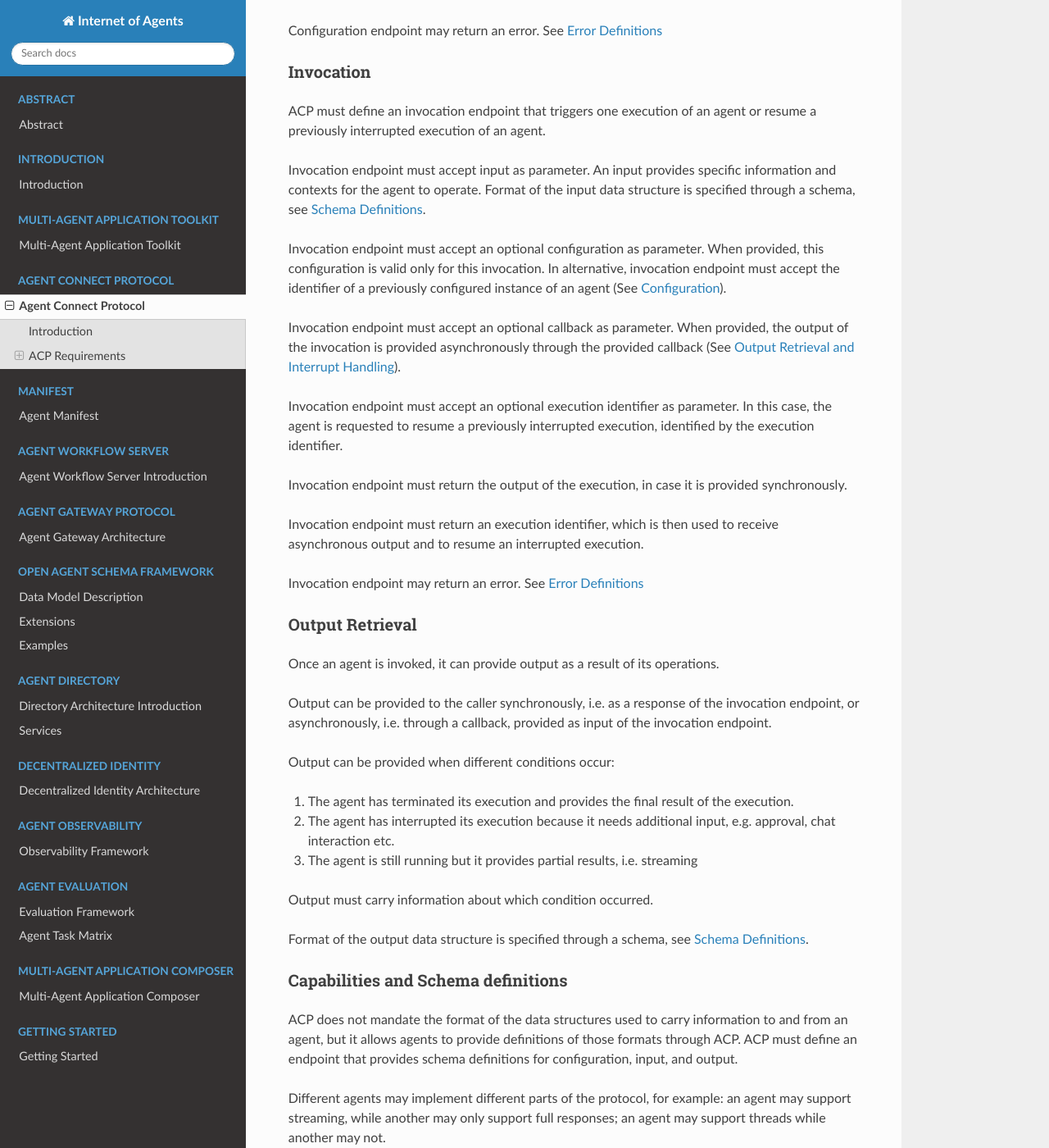
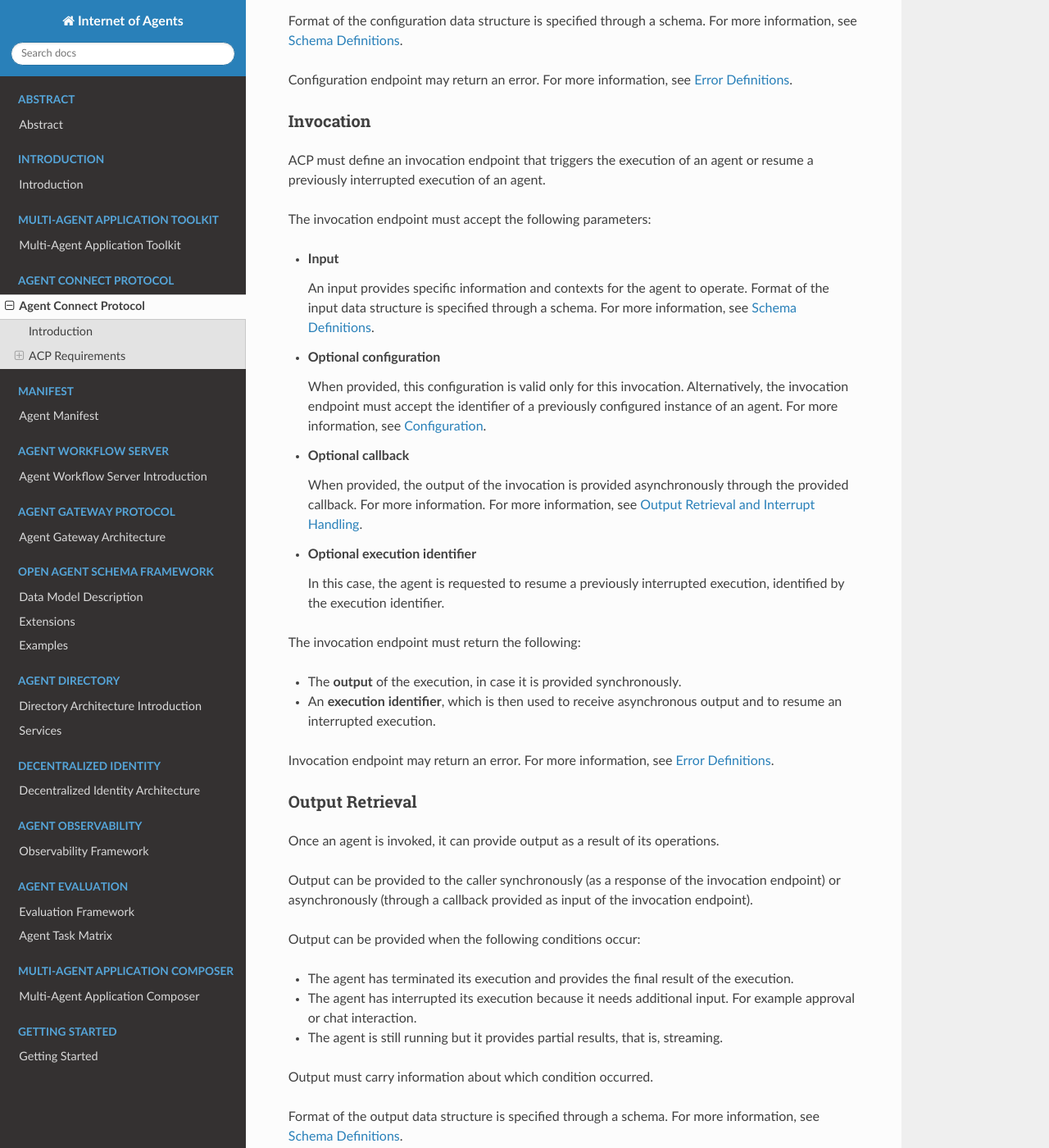
Before and after one commit to papimenon/docs, a Sphinx documentation site: the page built from docs/pages/connect.md, in a window 1280 px wide and 1400 px high, scrolled down 1834 px. Shown: the whole window at 82% size. Built offline with Sphinx 7.4.7 and the Read the Docs theme 3.1.0, drawn with Linux system fonts in a browser that asks for light colours; pages that are not in the unit, such as notebooks, are missing from menus; some of the changed text lies outside the part shown.

```diff
--- a/docs/pages/connect.md
+++ b/docs/pages/connect.md
@@ -2,19 +2,17 @@
 
 ## Introduction
 
-Existing Multi-Agent Systems (MAS) provide convenient ways to build Multi-Agent applications that combine various agents and enable them to communicate with each other.
+Existing Multi-Agent Systems (MAS) provide convenient ways to build Multi-Agent Applications (MAAs) that combine various agents and enable them to communicate with each other. Such communication occurs within the MAS using internal mechanisms and APIs.
 
-Such communication occurs within the MAS using internal mechanisms and APIs.
-
-Building the Internet of Agents requires agents built by different parties, potentially for different MAS and potentially running in different locations to interact.
+Building the Internet of Agents (IoA) requires agents built by different parties, potentially for different MAS and potentially running in different locations to interact.
 
 While interaction between co-located agents implemented through the same MAS is trivial, it is harder in case the agents are not natively compatible or in case they run in different locations.
 
-We propose a solution where all agents are able to communicate over the network using a standard protocol to interoperate. We call it the **Agent Connect Protocol**, we also interchangeably use the acronym **ACP** to refer to it.
+We propose a solution where all agents are able to communicate over the network using a standard protocol to interoperate. We call it the **Agent Connect Protocol** (**ACP**).
 
-This document describes the main requirements and design principles of ACP.
+This document describes the main requirements and design principles of the ACP.
 
-The current specification of ACP can be found [here](https://agntcy.github.io/acp-spec), ACP Software Development Kit can be found [here](https://agntcy.github.io/acp-sdk).
+The current specification of the ACP can be found [here](https://spec.acp.agntcy.org/).
 
 ## ACP Requirements
 
@@ -23,9 +21,14 @@ Agent Connect Protocol needs to formally specify the network interactions needed
 * **Authentication**: Define how caller authenticates with an agent and what its permissions are.
 * **Configuration**: Define how to configure a remote agent.
 * **Invocation**: Define how to invoke a remote agent providing input for its execution.
-* **Output retrieval and interrupt Handling**: Define how to retrieve the result of an agent invocation. Different interaction modes should be supported: synchronous, asynchronous, and streaming. This should include interrupt handling, i.e. how agents notify the caller about execution suspension to ask for additional input.
+* **Output retrieval and interrupt Handling**: Define how to retrieve the result of an agent invocation. Different interaction modes should be supported:
+    * Synchronous
+    * Asynchronous
+    * Streaming
+
+    This should include interrupt handling. That is, how agents notify the caller about execution suspension to ask for additional input.
 * **Capabilities and Schema definitions**: Retrieve details about the agent supported capabilities and the data structures definitions for configuration, input, and output.
-* **Error definitions**: receive error notifications with meaningful error codes and explanations.
+* **Error definitions**: Receive error notifications with meaningful error codes and explanations.
 
 
 ### Authentication and Authorization
@@ -51,65 +55,81 @@ This endpoint must be distinct by the invocation endpoint, in this case it must
 
 Invocation endpoint should also provide an option to specify the configuration. In this case the configuration is valid only for the specific invocation.
 
-Format of the configuration data structure is specified through a schema, see [Schema Definitions](#schemas)
+Format of the configuration data structure is specified through a schema. For more information, see [Schema Definitions](#schemas).
 
-Configuration endpoint may return an error. See [Error Definitions](#errors)
+Configuration endpoint may return an error. For more information, see [Error Definitions](#errors).
 
 <a id="invocation"></a>
 ### Invocation
-ACP must define an invocation endpoint that triggers one execution of an agent or resume a previously interrupted execution of an agent.
 
-Invocation endpoint must accept input as parameter. An input provides specific information and contexts for the agent to operate. Format of the input data structure is specified through a schema, see [Schema Definitions](#schemas).
+ACP must define an invocation endpoint that triggers the execution of an agent or resume a previously interrupted execution of an agent.
 
-Invocation endpoint must accept an optional configuration as parameter. When provided, this configuration is valid only for this invocation. In alternative, invocation endpoint must accept the identifier of a previously configured instance of an agent (See [Configuration](#configuration)).
+The invocation endpoint must accept the following parameters:
 
-Invocation endpoint must accept an optional callback as parameter. When provided, the output of the invocation is provided asynchronously through the provided callback (See [Output Retrieval and Interrupt Handling](#output)).
+* **Input**
 
-Invocation endpoint must accept an optional execution identifier as parameter. In this case, the agent is requested to resume a previously interrupted execution, identified by the execution identifier.
+    An input provides specific information and contexts for the agent to operate. Format of the input data structure is specified through a schema. For more information, see [Schema Definitions](#schemas).
 
-Invocation endpoint must return the output of the execution, in case it is provided synchronously.
+* **Optional configuration**
 
-Invocation endpoint must return an execution identifier, which is then used to receive asynchronous output and to resume an interrupted execution.
+    When provided, this configuration is valid only for this invocation. Alternatively, the invocation endpoint must accept the identifier of a previously configured instance of an agent. For more information, see [Configuration](#configuration).
 
-Invocation endpoint may return an error. See [Error Definitions](#errors)
+* **Optional callback**
+
+    When provided, the output of the invocation is provided asynchronously through the provided callback. For more information. For more information, see [Output Retrieval and Interrupt Handling](#output).
+
+* **Optional execution identifier**
+
+    In this case, the agent is requested to resume a previously interrupted execution, identified by the execution identifier.
+
+The invocation endpoint must return the following:
+
+* The **output** of the execution, in case it is provided synchronously.
+* An **execution identifier**, which is then used to receive asynchronous output and to resume an interrupted execution.
+
+Invocation endpoint may return an error. For more information, see [Error Definitions](#errors).
 
 <a id="output"></a>
 ### Output Retrieval
+
 Once an agent is invoked, it can provide output as a result of its operations.
 
-Output can be provided to the caller synchronously, i.e. as a response of the invocation endpoint, or asynchronously, i.e. through a callback, provided as input of the invocation endpoint.
+Output can be provided to the caller synchronously (as a response of the invocation endpoint) or asynchronously (through a callback provided as input of the invocation endpoint).
 
-Output can be provided when different conditions occur:
-1. The agent has terminated its execution and provides the final result of the execution.
-2. The agent has interrupted its execution because it needs additional input, e.g. approval, chat interaction etc.
-3. The agent is still running but it provides partial results, i.e. streaming
+Output can be provided when the following conditions occur:
+* The agent has terminated its execution and provides the final result of the execution.
+* The agent has interrupted its execution because it needs additional input. For example approval or chat interaction.
+* The agent is still running but it provides partial results, that is, streaming.
 
 Output must carry information about which condition occurred.
 
-Format of the output data structure is specified through a schema, see [Schema Definitions](#schemas).
+Format of the output data structure is specified through a schema. For more information, see [Schema Definitions](#schemas).
 
 <a id="schemas"></a>
-### Capabilities and Schema definitions
+### Capabilities and Schema Definitions
 
-ACP does not mandate the format of the data structures used to carry information to and from an agent, but it allows agents to provide definitions of those formats through ACP.
-ACP must define an endpoint that provides schema definitions for configuration, input, and output.
+The ACP does not mandate the format of the data structures used to carry information to and from an agent but it allows agents to provide definitions of those formats through the ACP.
+The ACP must define an endpoint that provides schema definitions for configuration, input, and output.
 
-Different agents may implement different parts of the protocol, for example: an agent may support streaming, while another may only support full responses; an agent may support threads while another may not.
+Different agents may implement different parts of the protocol. For example: an agent may support streaming, while another may only support full responses. An agent may support threads while another may not.
 
-ACP must define and endpoint that provides details about the specific capabilities that the agent supports.
+The ACP must define and endpoint that provides details about the specific capabilities that the agent supports.
 
-Schemas, agent capabilities and other essential information that describe an agent are also needed in what we call the [Agent Manifest](manifest.md). For this reason, ACP exposes an endpoint that serves the Agent Manifest.
+Schemas, agent capabilities, and other essential information that describe an agent are also needed in what we call the [Agent Manifest](manifest.md). For this reason, ACP exposes an endpoint that serves the Agent Manifest.
 
 <a id="errors"></a>
 ### Error Definitions
-Each of the operations offered by ACP can produce an error.
 
-Errors can be provided synchronously by each of the invoked endpoints, or asynchronously when they occur during an execution that supports asynchronous output.
+Each of the operations offered by the ACP can produce an error.
 
-ACP must define errors for the most common error conditions. Each definition must include:
-* Error code
-* Description of the error condition
-* A flag that says if the error is transient or permanent
+Errors can be provided synchronously by each of the invoked endpoints or asynchronously when they occur during an execution that supports asynchronous output.
+
+The ACP must define errors for the most common error conditions.
+
+Each definition must include the following details:
+* Error code.
+* Description of the error condition.
+* A flag that says if the error is transient or permanent.
 * An optional schema definition of additional information that the error can be associated with.
 
-ACP also allows agents to provide definitions of errors specific for that agent. For this purpose, ACP must define an endpoint that provides schema definitions for all agent specific error that are not included in the ACP specification.
+The ACP also allows agents to provide definitions of errors specific for that agent. For this purpose, the ACP must define an endpoint that provides schema definitions for all agent specific errors that are not included in the ACP specification.
```
Also changed, not shown: other parts of docs/pages/connect.md (+2 -1 lines), docs/pages/introduction.md (+30 -15 lines), docs/pages/manifest.md (+39 -34 lines), docs/_static/ioa_arch.png, docs/_static/ioa_stack.png.
